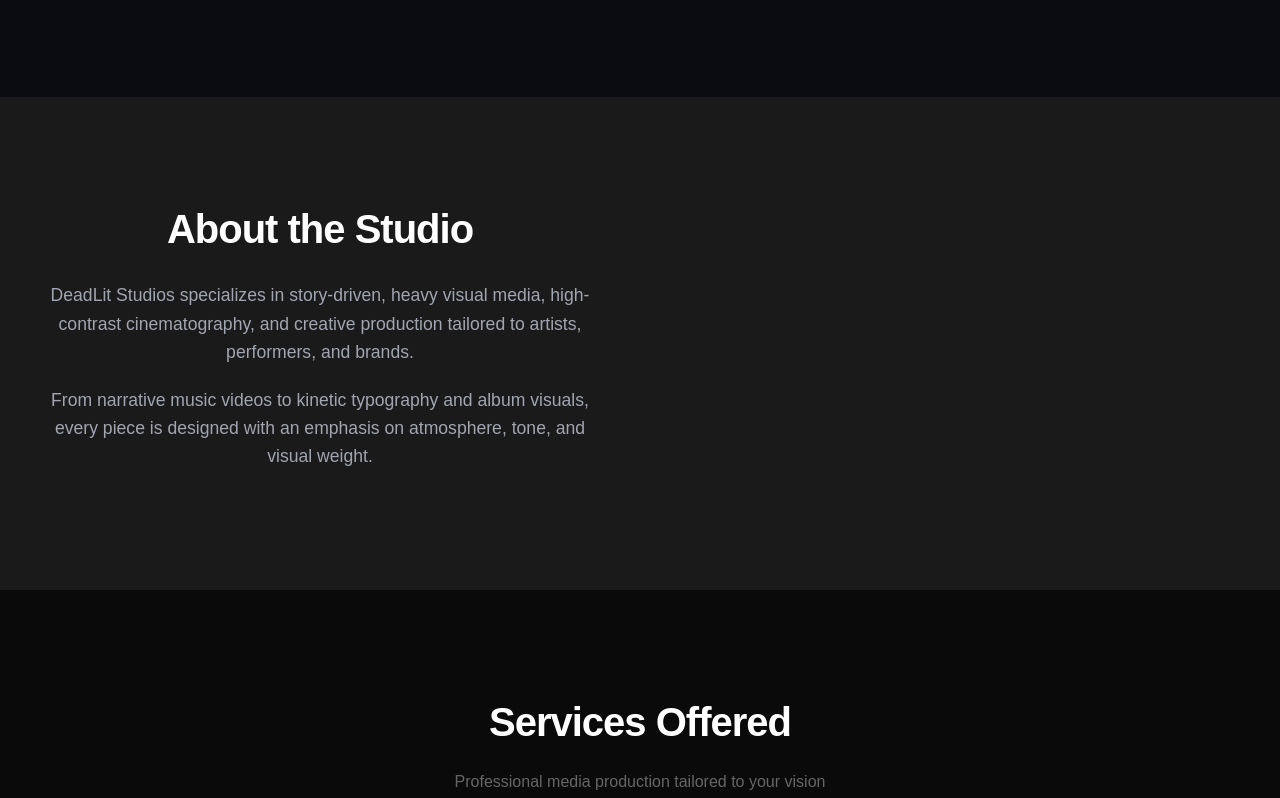
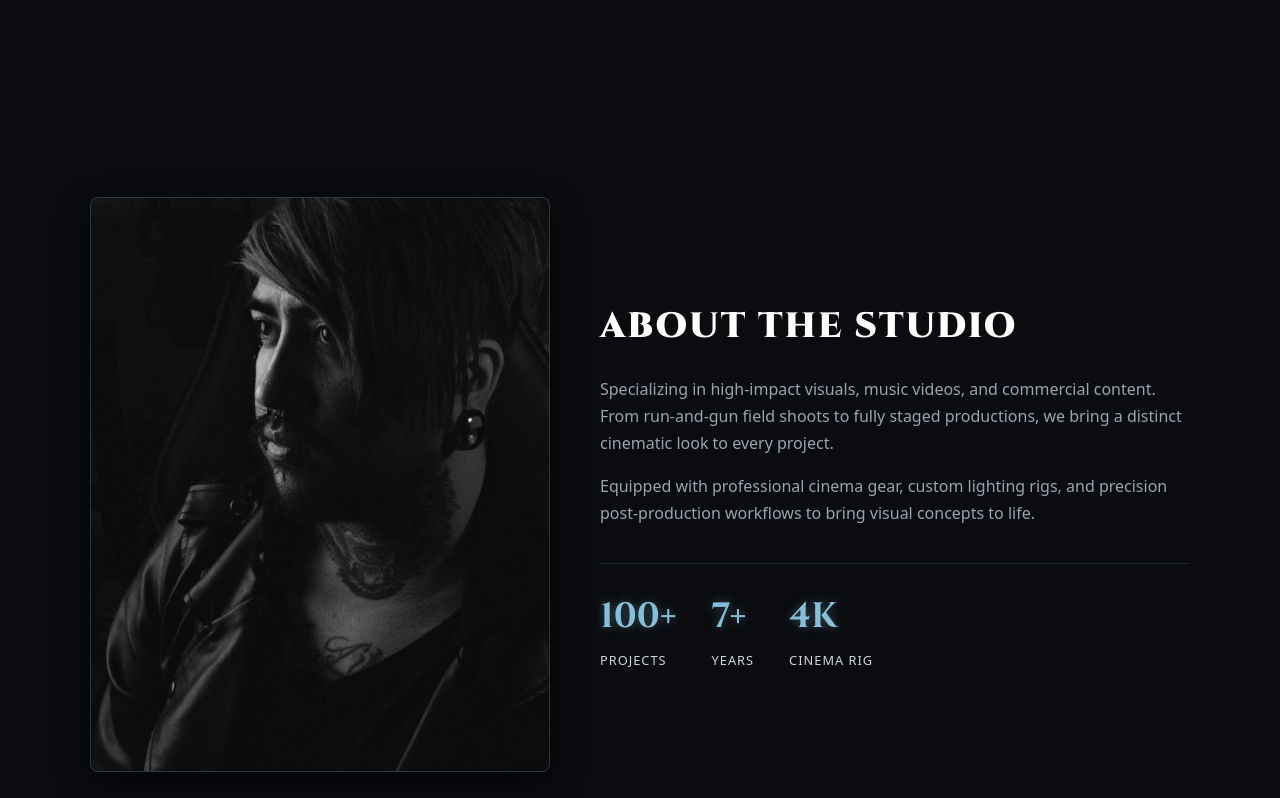
Before and after one commit to deadlitstudios/DeadLitStudios, a plain HTML site: page index.html in a window 1280 px wide. Shown: the part 1392-2190 px from the top of the page. Drawn offline with Linux system fonts and the light colour scheme.

Commit message:
Update index.html

```diff
--- a/index.html
+++ b/index.html
@@ -4,7 +4,14 @@
     <meta charset="UTF-8">
     <meta name="viewport" content="width=device-width, initial-scale=1.0">
     <title>DeadLit Studios</title>
+
+    <!-- Google Fonts -->
+    <link rel="preconnect" href="https://fonts.googleapis.com">
+    <link rel="preconnect" href="https://fonts.gstatic.com" crossorigin>
+    <link href="https://fonts.googleapis.com/css2?family=Cinzel:wght@400;600;700;900&display=swap" rel="stylesheet">
+
     <link rel="stylesheet" href="templatemo-amber-folio.css">
+
     <style>
         /* DeadLit Studios Dark / Cold-Metallic Theme Overrides */
         :root {
@@ -12,6 +19,7 @@
             --deadlit-glow: rgba(134, 192, 216, 0.4);
             --deadlit-dark-bg: #0a0c10;
             --deadlit-card-bg: #12161f;
+            --deadlit-text-muted: #9ca3af;
         }
 
         body {
@@ -138,6 +146,114 @@
         .nav-menu a:hover {
             color: var(--deadlit-blue) !important;
             text-shadow: 0 0 8px var(--deadlit-glow);
+        }
+
+        /* About Section Styles */
+        .about-section {
+            padding: 100px 20px;
+            background-color: var(--deadlit-dark-bg);
+            color: #ffffff;
+            font-family: system-ui, -apple-system, sans-serif;
+        }
+
+        .about-container {
+            display: flex;
+            flex-wrap: wrap;
+            align-items: center;
+            justify-content: center;
+            max-width: 1100px;
+            margin: 0 auto;
+            gap: 50px;
+        }
+
+        .about-image {
+            flex: 1 1 380px;
+            max-width: 460px;
+            aspect-ratio: 4 / 5;
+            border-radius: 8px;
+            overflow: hidden;
+            border: 1px solid rgba(134, 192, 216, 0.2);
+            box-shadow: 0 10px 30px rgba(0, 0, 0, 0.7);
+            background-color: var(--deadlit-card-bg);
+            position: relative;
+            display: flex;
+            align-items: center;
+            justify-content: center;
+        }
+
+        .about-image img {
+            width: 100%;
+            height: 100%;
+            object-fit: cover;
+            display: block;
+        }
+
+        .about-content {
+            flex: 1 1 500px;
+            text-align: left;
+        }
+
+        .about-content h2 {
+            font-family: 'Cinzel', 'Trajan Pro', serif;
+            font-size: 2.2rem;
+            color: #ffffff;
+            margin-bottom: 20px;
+            letter-spacing: 2px;
+            text-transform: uppercase;
+        }
+
+        .about-content p {
+            font-size: 1rem;
+            line-height: 1.7;
+            color: var(--deadlit-text-muted);
+            margin-bottom: 16px;
+        }
+
+        .stats {
+            display: flex;
+            gap: 35px;
+            margin-top: 35px;
+            padding-top: 25px;
+            border-top: 1px solid rgba(134, 192, 216, 0.15);
+        }
+
+        .stat-item {
+            text-align: left;
+        }
+
+        .stat-number {
+            font-family: 'Cinzel', serif;
+            font-size: 2.2rem;
+            font-weight: 700;
+            color: var(--deadlit-blue);
+            text-shadow: 0 0 10px var(--deadlit-glow);
+        }
+
+        .stat-label {
+            font-size: 0.8rem;
+            color: #d1d5db;
+            text-transform: uppercase;
+            letter-spacing: 1px;
+            margin-top: 4px;
+        }
+
+        @media (max-width: 768px) {
+            .about-container {
+                flex-direction: column;
+                text-align: center;
+            }
+
+            .about-content {
+                text-align: center;
+            }
+
+            .stats {
+                justify-content: center;
+            }
+
+            .stat-item {
+                text-align: center;
+            }
         }
 
         /* Service Cards Styling */
@@ -461,7 +577,7 @@
             <button class="sleek-pill" onclick="filterSleek('commercial', event)">Commercial</button>
         </div>
 
-        <!-- Cards Grid (Updated with placeholder image URLs) -->
+        <!-- Cards Grid -->
         <div class="sleek-grid">
             <div class="sleek-card" data-cat="heavy" onclick="handleCardClick(this, 'https://www.youtube.com/embed/dQw4w9WgXcQ?autoplay=1')">
                 <img src="https://images.unsplash.com/photo-1511671782779-c97d3d27a1d4?auto=format&fit=crop&w=800&q=80" alt="Project">
@@ -508,12 +624,38 @@
     </section>
 
     <!-- About Section -->
-    <section class="about-section" id="about" style="padding: 100px 20px;">
+    <section class="about-section" id="about">
         <div class="about-container">
-            <div class="about-content" style="max-width: 800px; margin: 0 auto; text-align: center;">
-                <h2 style="font-size: 2.5rem; color: #fff;">About the Studio</h2>
-                <p style="font-size: 1.1rem; line-height: 1.6; color: #a1a5b0;">DeadLit Studios specializes in story-driven, heavy visual media, high-contrast cinematography, and creative production tailored to artists, performers, and brands.</p>
-                <p style="font-size: 1.1rem; line-height: 1.6; color: #a1a5b0;">From narrative music videos to kinetic typography and album visuals, every piece is designed with an emphasis on atmosphere, tone, and visual weight.</p>
+            <!-- Image Box -->
+            <div class="about-image">
+                <img src="images/486466830_9264047680316351_4957741206149788354_n.jpg" alt="Videographer">
+            </div>
+
+            <!-- Content Box -->
+            <div class="about-content">
+                <h2>About the Studio</h2>
+                <p>
+                    Specializing in high-impact visuals, music videos, and commercial content. From run-and-gun field shoots to fully staged productions, we bring a distinct cinematic look to every project.
+                </p>
+                <p>
+                    Equipped with professional cinema gear, custom lighting rigs, and precision post-production workflows to bring visual concepts to life.
+                </p>
+
+                <!-- Stats Grid -->
+                <div class="stats">
+                    <div class="stat-item">
+                        <div class="stat-number">100+</div>
+                        <div class="stat-label">Projects</div>
+                    </div>
+                    <div class="stat-item">
+                        <div class="stat-number">7+</div>
+                        <div class="stat-label">Years</div>
+                    </div>
+                    <div class="stat-item">
+                        <div class="stat-number">4K</div>
+                        <div class="stat-label">Cinema Rig</div>
+                    </div>
+                </div>
             </div>
         </div>
     </section>
```
